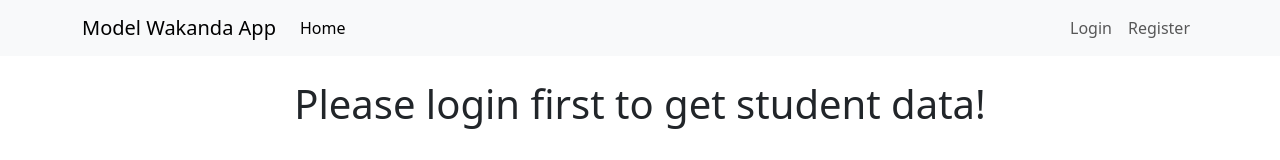
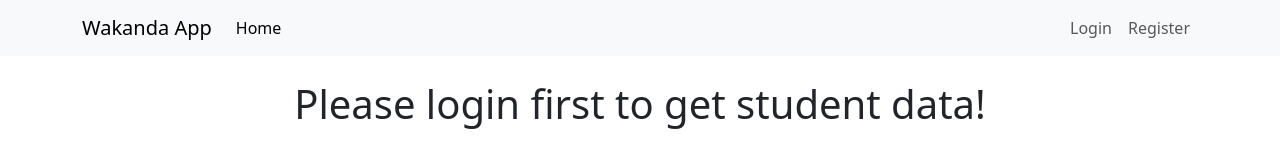
Before and after one commit to RyukenZzZ/24001182-km7-team8-bcr-ch6, a React (Vite) app in the folder cars-app/: page / in a window 1280 px wide. Shown: the top 160 px of the page. Built offline with nearby package versions, Linux system fonts and the light colour scheme.

Commit message:
update 2

```diff
--- a/cars-app/src/components/Navbar/index.jsx
+++ b/cars-app/src/components/Navbar/index.jsx
@@ -54,7 +54,7 @@ const NavigationBar = () => {
         <Navbar collapseOnSelect expand="lg" className="bg-body-tertiary">
         <Container>
           <Navbar.Brand as={Link} to="/">
-            Model Wakanda App
+             Wakanda App
           </Navbar.Brand>
           <Navbar.Toggle aria-controls="responsive-navbar-nav" />
           <Navbar.Collapse id="responsive-navbar-nav">
--- a/cars-app/src/routes/manufactures/createManufactures.lazy.jsx
+++ b/cars-app/src/routes/manufactures/createManufactures.lazy.jsx
@@ -8,7 +8,7 @@ import Button from 'react-bootstrap/Button'
 import Image from 'react-bootstrap/Image'
 import { createManufacture } from '../../service/manufacture'
 import { toast } from 'react-toastify'
-import Protected from '../../components/Auth/protected'
+import Protected from '../../components/Auth/Protected'
 
 export const Route = createLazyFileRoute('/manufactures/createManufactures')({
   component: () => (
```
